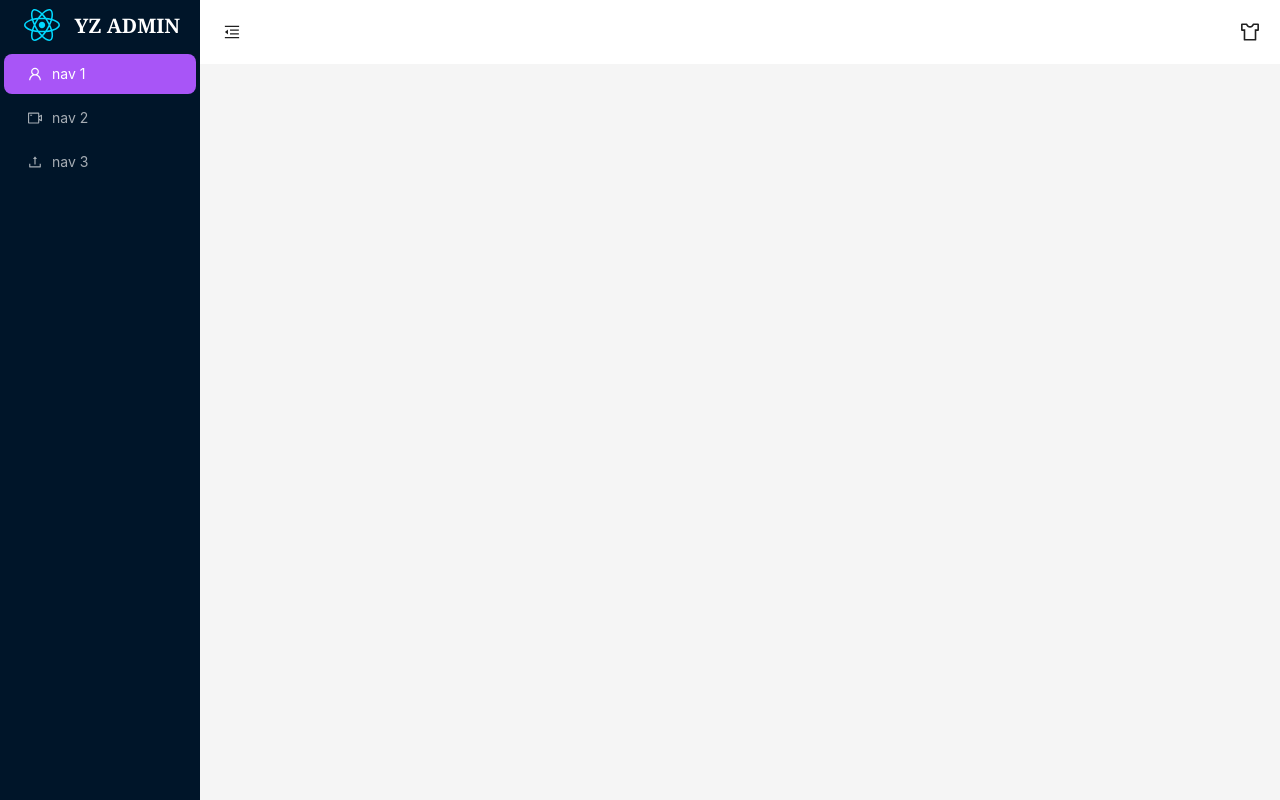
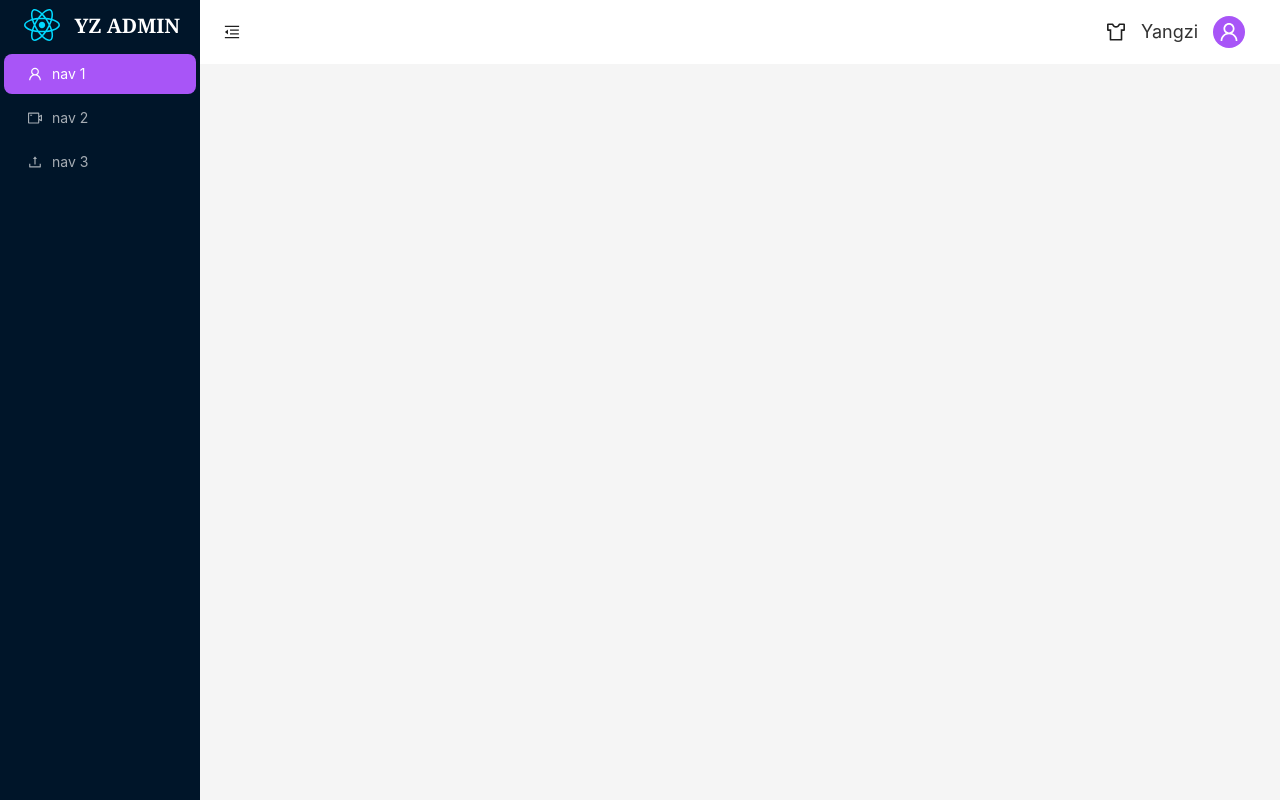
Before and after one commit to coder-czy/YZ-admin, a React (Vite) app: page /#/home in a window 1280 px wide. Built offline with nearby package versions, Linux system fonts and the light colour scheme.

Commit message:
优化主题组件

```diff
--- a/src/components/layouts/components/theme/index.tsx
+++ b/src/components/layouts/components/theme/index.tsx
@@ -43,7 +43,7 @@ const ThemeComp = (props: props) => {
         onClose={onClose}
         open={open}>
         <div className="flx-justify-between">
-          <p>主题颜色：</p>
+          <p className="baseColor">主题颜色：</p>
           <ColorPicker
             format={formatHex}
             showText
@@ -53,8 +53,11 @@ const ThemeComp = (props: props) => {
           />
         </div>
         <div className="flx-justify-between" style={{ marginTop: '20px' }}>
-          <p>重置主题：</p>
-          <Button type="primary" onClick={resetTheme}>
+          <p className="baseColor">重置主题：</p>
+          <Button
+            type="primary"
+            style={{ backgroundColor: '#a855f7' }}
+            onClick={resetTheme}>
             重置
           </Button>
         </div>
--- a/src/components/layouts/index.less
+++ b/src/components/layouts/index.less
@@ -24,9 +24,15 @@
     background-color: #fff;
     .func-box {
       padding: 0 20px;
+      .username {
+        max-width: 80px;
+        font-size: 18px;
+        margin-right: 15px;
+      }
 
       .icon {
         font-size: 20px;
+        margin-right: 15px;
         cursor: pointer;
       }
     }
--- a/src/components/layouts/index.tsx
+++ b/src/components/layouts/index.tsx
@@ -8,7 +8,8 @@ import {
   VideoCameraOutlined,
   SkinOutlined,
 } from '@ant-design/icons'
-import { Layout, Menu, Button, theme, Tooltip } from 'antd'
+import { Layout, Menu, Button, Tooltip, Avatar, theme, Dropdown } from 'antd'
+import type { MenuProps } from 'antd'
 
 import logo from '@/assets/logo.svg'
 import './index.less'
@@ -17,6 +18,29 @@ import ThemeComp from './components/theme'
 const { Header, Sider, Content } = Layout
 
 const Layouts: React.FC = () => {
+  const items: MenuProps['items'] = [
+    {
+      key: '1',
+      label: <span>首页</span>,
+    },
+    {
+      key: '2',
+      label: <span>个人信息</span>,
+    },
+    {
+      key: '3',
+      label: <span>修改密码</span>,
+    },
+    {
+      type: 'divider',
+    },
+    {
+      key: '4',
+      label: <span>退出登录</span>,
+    },
+  ]
+  const { token } = theme.useToken()
+
   // 侧边栏
   const [collapsed, setCollapsed] = useState(false)
   // 主题弹窗
@@ -76,6 +100,18 @@ const Layouts: React.FC = () => {
             <Tooltip placement="bottom" title="主题配置">
               <SkinOutlined className="icon" onClick={() => setOpen(true)} />
             </Tooltip>
+            <p className="username baseColor ellipsis">Yangzi</p>
+            <Dropdown
+              menu={{ items }}
+              trigger={['click']}
+              placement="bottom"
+              arrow>
+              <Avatar
+                className="icon"
+                style={{ backgroundColor: token.colorPrimary }}
+                icon={<UserOutlined />}
+              />
+            </Dropdown>
           </div>
         </Header>
         <Content>
--- a/src/components/lazyLoad/index.tsx
+++ b/src/components/lazyLoad/index.tsx
@@ -1,6 +1,11 @@
 import React, { Suspense } from 'react'
 import { Spin } from 'antd'
 
+/**
+ * @description 加载组件是添加loading
+ * @param Component 组件
+ * @returns
+ */
 const lazyLoad = (
   Component: React.LazyExoticComponent<any>
 ): React.ReactNode => {
--- a/src/style/common.less
+++ b/src/style/common.less
@@ -24,7 +24,7 @@
 }
 
 /* 文字单行省略号 */
-.sle {
+.ellipsis {
   overflow: hidden;
   text-overflow: ellipsis;
   white-space: nowrap;
@@ -125,3 +125,7 @@
 .shadow {
   box-shadow: 0 0 15px #ccc;
 }
+
+.baseColor {
+  color: #323232;
+}
```
Also changed, not shown: src/components/svgIcon/index.tsx (+9 -0 lines), 1 other file (tests, documents, lock files or other folders).
